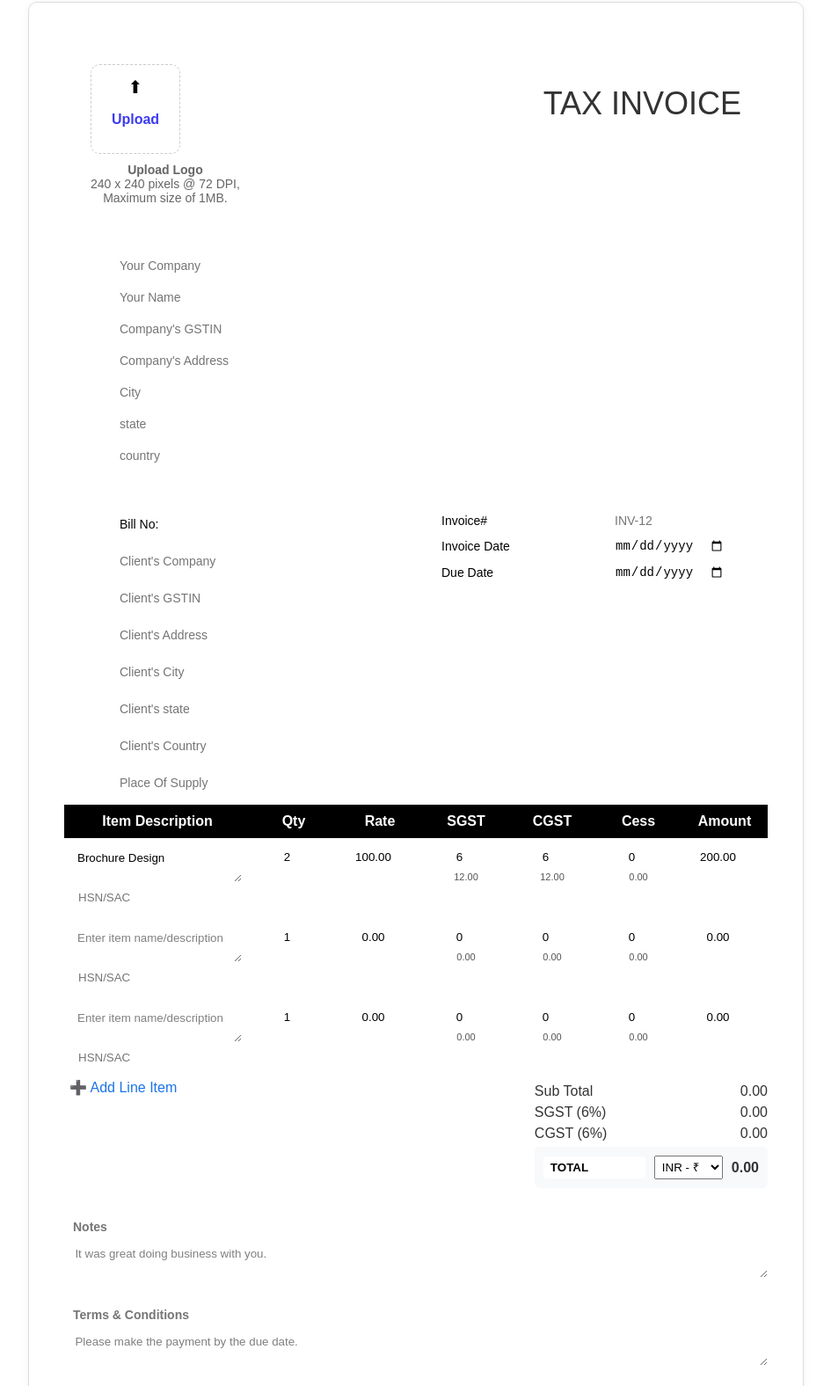
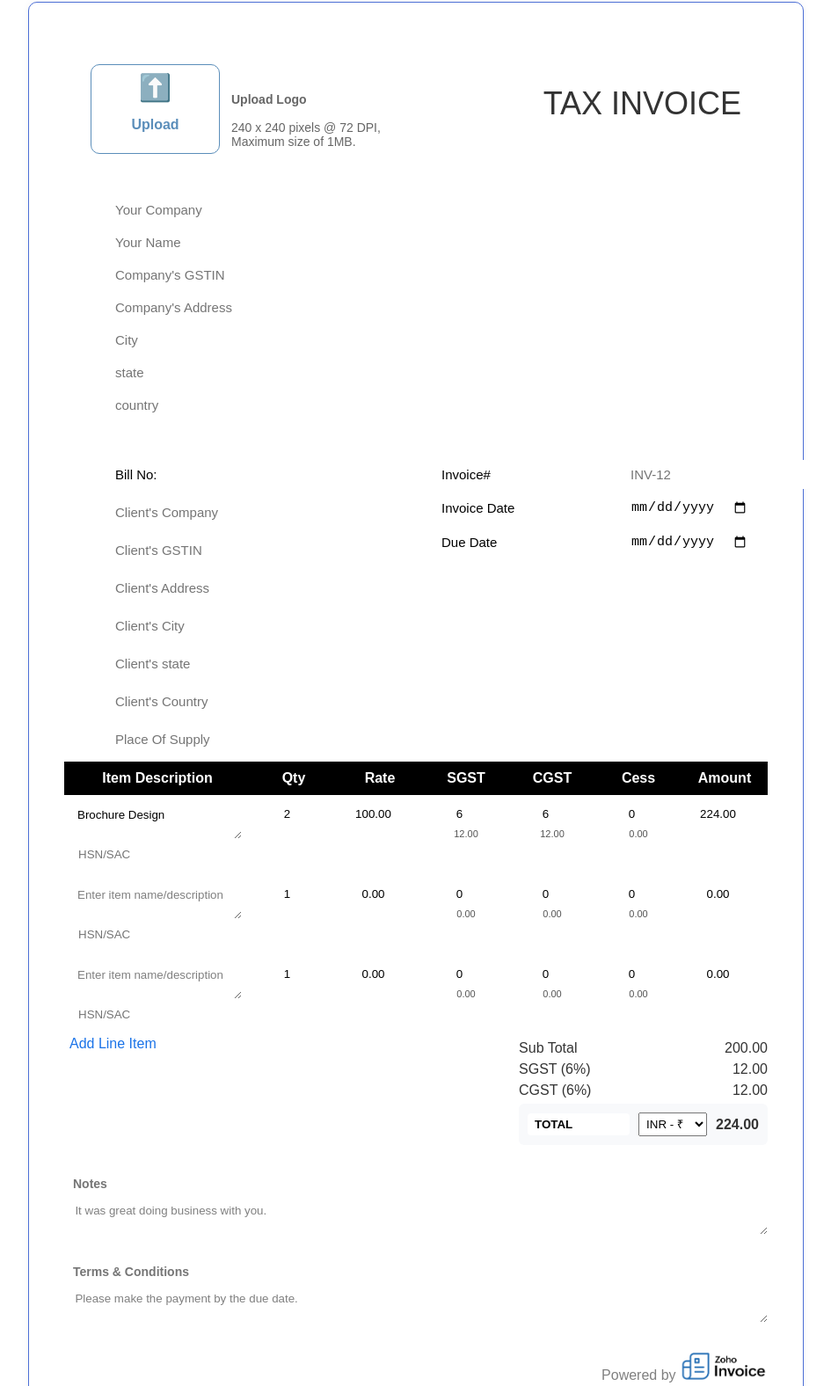
Before and after one commit to vahini18/Tax-Invoice, a plain HTML site: page index.html in a window 1280 px wide. Shown: the part 38-1614 px from the top of the page at 88% size, without its empty margins (167-1112 px from the left). Drawn offline with Linux system fonts and the light colour scheme.

Commit message:
code upadated

```diff
--- /dev/null
+++ b/asset/script.js
@@ -0,0 +1,126 @@
+
+function updateInvoice() {
+    const rows = document.querySelectorAll('.invoice-table tr:not(:first-child)');
+    let subtotal = 0;
+    let totalSGST = 0;
+    let totalCGST = 0;
+
+    rows.forEach(row => {
+      const inputs = row.querySelectorAll('input');
+      const qty = parseFloat(inputs[1]?.value) || 0;
+      const rate = parseFloat(inputs[2]?.value) || 0;
+      const sgstRate = parseFloat(inputs[3]?.value) || 0;
+      const cgstRate = parseFloat(inputs[4]?.value) || 0;
+
+      const amount = qty * rate;
+      const sgstAmount = (amount * sgstRate) / 100;
+      const cgstAmount = (amount * cgstRate) / 100;
+      const total = amount + sgstAmount + cgstAmount;
+
+
+      const sgstSubtext = row.querySelectorAll('.subtext')[0];
+      const cgstSubtext = row.querySelectorAll('.subtext')[1];
+      if (sgstSubtext) sgstSubtext.textContent = sgstAmount.toFixed(2);
+      if (cgstSubtext) cgstSubtext.textContent = cgstAmount.toFixed(2);
+
+
+      const amountInput = inputs[6];
+      if (amountInput) amountInput.value = total.toFixed(2);
+
+      subtotal += amount;
+      totalSGST += sgstAmount;
+      totalCGST += cgstAmount;
+    });
+
+
+    document.getElementById('subtotal').textContent = subtotal.toFixed(2);
+    document.getElementById('sgst').textContent = totalSGST.toFixed(2);
+    document.getElementById('cgst').textContent = totalCGST.toFixed(2);
+
+    const grandTotal = subtotal + totalSGST + totalCGST;
+    document.getElementById('total').textContent = grandTotal.toFixed(2);
+  }
+
+
+  function addItem() {
+    const table = document.querySelector('.invoice-table');
+    const rows = table.querySelectorAll('tr');
+    const lastRow = rows[rows.length - 1];
+    const newRow = lastRow.cloneNode(true);
+
+
+    const inputs = newRow.querySelectorAll('input');
+    const textarea = newRow.querySelector('textarea');
+    const subtexts = newRow.querySelectorAll('.subtext');
+
+    if (textarea) textarea.value = '';
+    inputs.forEach((input, index) => {
+      if (index === 1) input.value = 1;
+      else if (index === 2 || index === 6) input.value = "0.00";
+      else input.value = 0;
+    });
+    subtexts.forEach(st => (st.textContent = "0.00"));
+
+    table.appendChild(newRow);
+    addListenersToRow(newRow);
+    updateInvoice();
+  }
+
+
+  function fixPrefix(input) {
+    const prefix = input.defaultValue?.split(':')[0] || input.defaultValue;
+    input.value = prefix + ": ";
+  }
+
+
+  function addListenersToRow(row) {
+    const inputs = row.querySelectorAll('input, textarea');
+    inputs.forEach(input => {
+      input.addEventListener('input', updateInvoice);
+    });
+  }
+
+
+  function initListeners() {
+    document.querySelectorAll('.invoice-table tr:not(:first-child)').forEach(row => {
+      addListenersToRow(row);
+    });
+
+
+    document.querySelectorAll('input[oninput="fixPrefix(this)"]').forEach(input => {
+      input.addEventListener('input', function () {
+        fixPrefix(this);
+      });
+    });
+
+
+    document.querySelector('.add-item-btn')?.addEventListener('click', addItem);
+  }
+
+
+  window.addEventListener('load', () => {
+    initListeners();
+    updateInvoice();
+  });
+
+document.querySelector('.upload-box')?.addEventListener('click', () => {
+    const input = document.createElement('input');
+    input.type = 'file';
+    input.accept = 'image/*';
+
+    input.onchange = (event) => {
+      const file = event.target.files[0];
+      if (file && file.size <= 1024 * 1024) {
+        const reader = new FileReader();
+        reader.onload = function (e) {
+          const logoBox = document.querySelector('.upload-box');
+          logoBox.innerHTML = `<img src="${e.target.result}" class="logo-preview" alt="Logo" />`;
+        };
+        reader.readAsDataURL(file);
+      } else {
+        alert("Please upload an image less than 1MB in size.");
+      }
+    };
+
+    input.click();
+  });
--- a/asset/style.css
+++ b/asset/style.css
@@ -9,10 +9,11 @@ body {
   .main-container {
     max-width: 800px;
     margin: auto;
-    border: 1px solid #ddd;
+    border: 1px solid #4c6ed5;
     border-radius: 10px;
     padding: 40px;
     box-shadow: 0 0 10px rgba(0, 0, 0, 0.05);
+
   }
 
   .invoice-header {
@@ -30,9 +31,9 @@ body {
   }
 
   .upload-box {
-    width: 100px;
+    width: 145px;
     height: 100px;
-    border: 1px dashed #ccc;
+    border: 1px solid rgb(91,142,186);
     border-radius: 10px;
     display: flex;
     flex-direction: column;
@@ -41,20 +42,23 @@ body {
   }
 
   .upload-icon {
-    font-size: 20px;
+    font-size: 30px;
     color: black;
   }
 
   .upload-text {
-    font-weight: bold;
-    color: #3b3bf3;
+    font-weight:bolder;
+    color:rgb(91, 142, 186);
   }
 
   .upload-details {
-    margin-top: 10px;
-    text-align: center;
+    margin-top: 7px;
+    align-items:right;
+    gap:20;
     color: #666;
     font-size: 14px;
+    padding: 0px 160px;
+    margin-top: -70px;
   }
 
   .right-section .invoice-title {
@@ -62,6 +66,7 @@ body {
     font-weight: 500;
     color: #333;
     text-align: right;
+
   }
 
 
@@ -75,14 +80,14 @@ body {
   }
 
   .company-details label {
-    font-size: 14px;
+    font-size: 15px;
 
 
   }
 
   .company-details input {
-    padding: 8px 60px;
-    font-size: 14px;
+    padding: 8px 55px;
+    font-size: 15px;
     border: white;
     border-radius: 6px;
     text-align: left;
@@ -105,16 +110,16 @@ body {
 
   .bill-left input {
     width: 100%;
-    padding: 8px 60px;
+    padding: 8px 55px;
     margin-bottom: 6px;
-    font-size: 14px;
+    font-size: 15px;
     border: white;
     border-radius: 5px;
   }
 
   .bill-right input {
-    padding: 4px 6px;
-    font-size: 14px;
+    padding: 8px 6px;
+    font-size: 15px;
     border: white;
     border-radius: 5px;
   }
--- a/index.html
+++ b/index.html
@@ -15,11 +15,11 @@
 
             <div class="left-section">
               <div class="upload-box">
-                <div class="upload-icon">⬆</div>
+                <div class="upload-icon">⬆️</div>
                 <p class="upload-text">Upload</p>
               </div>
               <div class="upload-details">
-                <strong>Upload Logo</strong><br>
+                <strong>Upload Logo</strong><br><br>
                 <span>240 x 240 pixels @ 72 DPI,<br>Maximum size of 1MB.</span>
               </div>
             </div>
@@ -197,7 +197,7 @@
 
             <div class="line-item-row">
               <div>
-                <button onclick="addItem()" class="add-item-btn">➕ Add Line Item</button>
+                <button onclick="addItem()" class="add-item-btn"> Add Line Item</button>
 
               </div>
 
@@ -247,6 +247,6 @@
 
 
         </div>
-        <script src="script.js"></script>
+        <script src="asset/script.js"></script>
 </body>
 </html>
```
